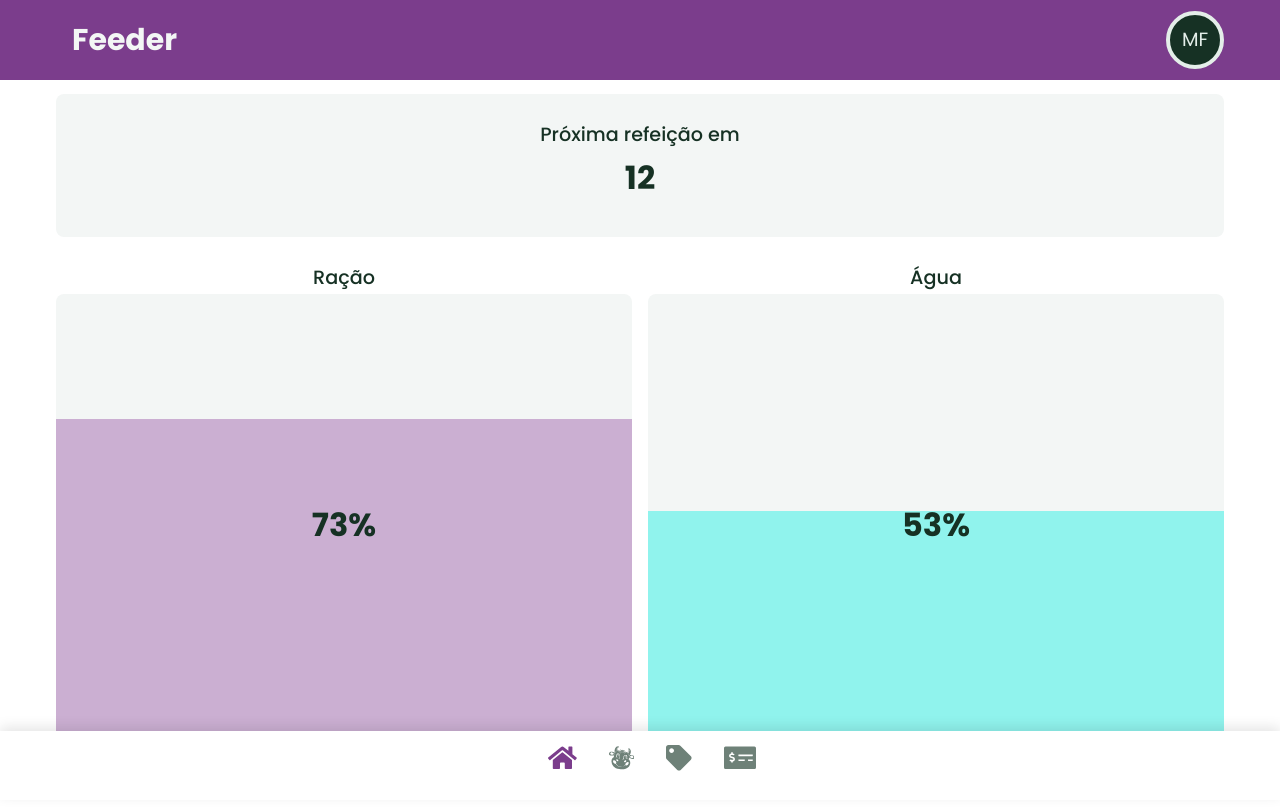
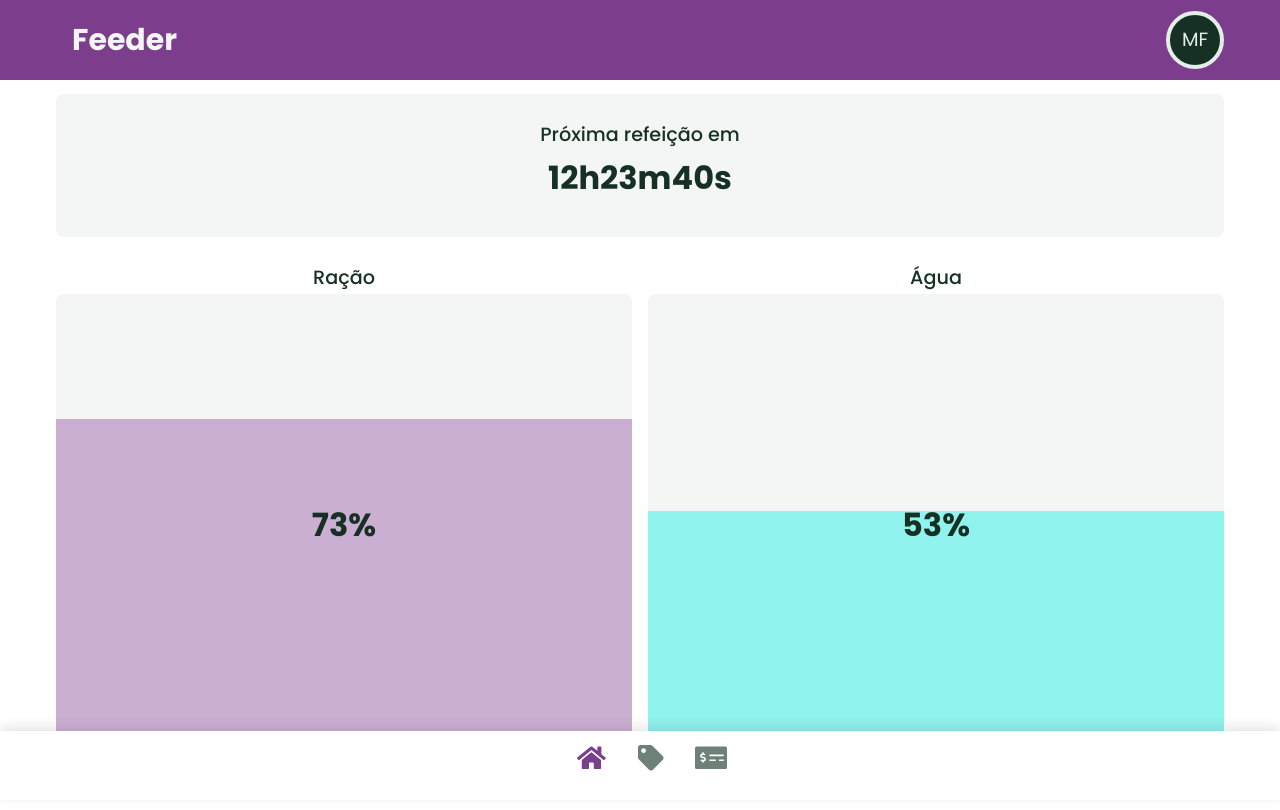
Before and after one commit to michel674/feeder_front, a React (Create React App) app: page /dashboard in a window 1280 px wide. Shown: the top 810 px of the page. Built offline with nearby package versions, Linux system fonts and the light colour scheme; no server answers.

Commit message:
modified navbar

```diff
--- a/src/Navbar.js
+++ b/src/Navbar.js
@@ -8,9 +8,6 @@ const Navbar = () => {
         <NavMenu>
           <NavLink to="/dashboard" activeStyle>
             {faIcon.home}
-          </NavLink>
-          <NavLink to="/cattles" activeStyle>
-            {faIcon.cow}
           </NavLink>
           <NavLink to="/tag-color" activeStyle>
             {faIcon.tag}
--- a/src/pages/home.jsx
+++ b/src/pages/home.jsx
@@ -94,7 +94,7 @@ export const Home = () => {
                 <Hbox.Item hAlign="center">
                   <H3>Próxima refeição em</H3>
                   <Separator type="Small" />
-                  <H1>{12}</H1>
+                  <H1>{'12h23m40s'}</H1>
                   <Separator type="Small" />
                 </Hbox.Item>
               </Hbox>
```
